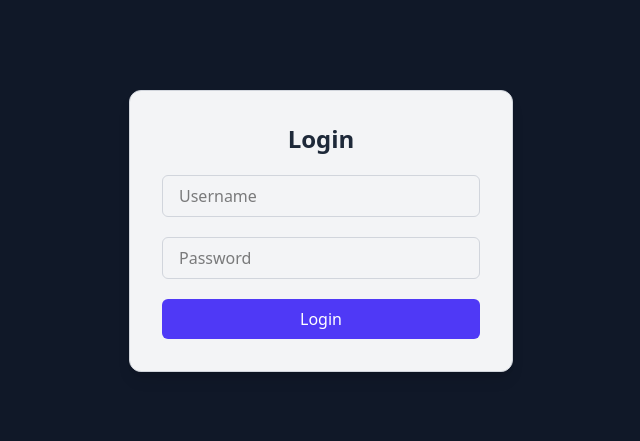
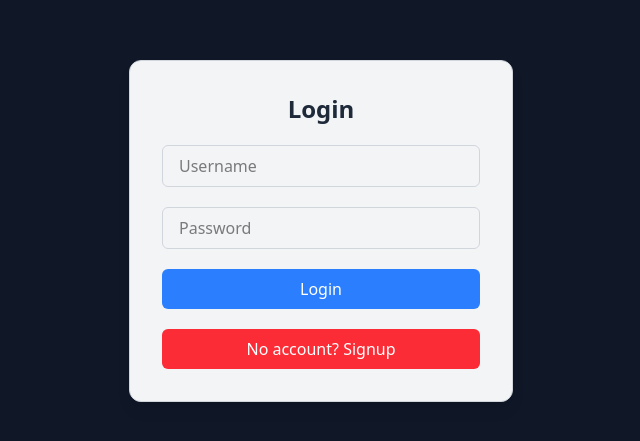
Before and after one commit to ArshiaYousefnia/noteManager_frontend, a Vue app: page /login in a window 1280 px wide. Shown: the part 193-634 px from the top of the page, without its empty margins (319-959 px from the left). Built offline with nearby package versions, Linux system fonts and the light colour scheme; no server answers.

Commit message:
signup and login pages merged and refactored

```diff
--- a/src/router/index.js
+++ b/src/router/index.js
@@ -1,11 +1,9 @@
 import { createRouter, createWebHistory } from 'vue-router'
-import Login from '@/views/Login.vue'
-import Signup from '@/views/Signup.vue'
 import Dashboard from '@/views/Dashboard.vue'
+import Login from "@/views/Login.vue";
 
 const routes = [
     { path: '/login', name: 'Login', component: Login },
-    { path: '/signup', name: 'Signup', component: Signup },
     {
         path: '/dashboard',
         name: 'Dashboard',
--- a/src/views/Dashboard.vue
+++ b/src/views/Dashboard.vue
@@ -1,7 +1,7 @@
 <script setup>
 import { ref, onMounted } from 'vue'
 import { getProfile, editProfile } from '@/services/accountServices.js'
-import { logout } from "@/services/authServices.js";
+import { logout } from "@/services/authServices.js"
 import { useToast } from 'vue-toastification'
 import router from "@/router/index.js"
 
--- a/src/views/Login.vue
+++ b/src/views/Login.vue
@@ -1,58 +1,27 @@
 <script setup>
-import { ref } from "vue"
-import { login } from "@/services/authServices.js"
-import router from "@/router/index.js"
-import {useToast} from "vue-toastification";
+import {ref} from "vue"
+import LoginCard from "@/views/LoginCard.vue"
+import SignupCard from "@/views/SignupCard.vue"
 
-const toast = useToast()
-const username = ref("")
-const password = ref("")
+const showLoginCard = ref(true)
 
-async function handleLogin() {
-  try {
-    await login(username.value, password.value)
-    toast.success("Logged In successfully.")
-    await router.push("/dashboard")
-  } catch (error) {
-    toast.error("Login failed")
-  }
+const toggleCard = () => {
+  showLoginCard.value = !showLoginCard.value
 }
 </script>
 
 <template>
   <div class="min-h-screen bg-gray-900 flex items-center justify-center">
-  <form
-      @submit.prevent="handleLogin"
-      class="max-w-sm mt-12 p-8 rounded-xl bg-gray-100 dark:bg-gray-800 shadow-lg border border-gray-300 dark:border-gray-600 mx-auto space-y-5"
-  >
-    <h2 class="text-2xl font-semibold text-center text-gray-800 dark:text-gray-100">Login</h2>
-
-    <input
-        type="text"
-        placeholder="Username"
-        required
-        v-model="username"
-        class="w-full px-4 py-2 border border-gray-300 dark:border-gray-600 rounded-md focus:outline-none focus:ring-2 focus:ring-indigo-500 dark:bg-gray-700 dark:text-white"
-        autocomplete="username"
-        aria-label="Username"
-    />
-
-    <input
-        type="password"
-        placeholder="Password"
-        required
-        v-model="password"
-        class="w-full px-4 py-2 border border-gray-300 dark:border-gray-600 rounded-md focus:outline-none focus:ring-2 focus:ring-indigo-500 dark:bg-gray-700 dark:text-white"
-        autocomplete="current-password"
-        aria-label="Password"
-    />
-
-    <button
-        type="submit"
-        class="w-full py-2 bg-indigo-600 hover:bg-indigo-700 text-white font-medium rounded-md transition"
-    >
-      Login
-    </button>
-  </form>
+    <transition
+        mode="out-in"
+        enter-active-class="transition duration-300 ease-out"
+        enter-from-class="opacity-0 scale-95"
+        enter-to-class="opacity-100 scale-100"
+        leave-active-class="transition duration-200 ease-in"
+        leave-from-class="opacity-100 scale-100"
+        leave-to-class="opacity-0 scale-95">
+      <LoginCard @toggle-card="toggleCard" v-if="showLoginCard"/>
+      <SignupCard @toggle-card="toggleCard" v-else/>
+    </transition>
   </div>
 </template>
--- /dev/null
+++ b/src/views/LoginCard.vue
@@ -0,0 +1,65 @@
+<script setup>
+import { ref } from "vue"
+import { login } from "@/services/authServices.js"
+import router from "@/router/index.js"
+import {useToast} from "vue-toastification"
+
+const toast = useToast()
+const username = ref("")
+const password = ref("")
+const emit = defineEmits(['toggle-card'])
+
+function emitToggle() {
+  emit("toggle-card")
+}
+
+async function handleLogin() {
+  try {
+    await login(username.value, password.value)
+    toast.success("Logged In successfully.")
+
+    await router.push("/dashboard")
+  } catch (error) {
+    toast.error("Login failed")
+  }
+}
+</script>
+
+<template>
+  <form
+      @submit.prevent="handleLogin"
+      class="max-w-sm mt-12 p-8 rounded-xl bg-gray-100 dark:bg-gray-800 shadow-lg border border-gray-300 dark:border-gray-600 mx-auto space-y-5"
+  >
+    <h2 class="text-2xl font-semibold text-center text-gray-800 dark:text-gray-100">Login</h2>
+
+    <input
+        type="text"
+        placeholder="Username"
+        required
+        v-model="username"
+        class="w-full px-4 py-2 border border-gray-300 dark:border-gray-600 rounded-md focus:outline-none focus:ring-2 focus:ring-indigo-500 dark:bg-gray-700 dark:text-white"
+        autocomplete="username"
+        aria-label="Username"
+    />
+
+    <input
+        type="password"
+        placeholder="Password"
+        required
+        v-model="password"
+        class="w-full px-4 py-2 border border-gray-300 dark:border-gray-600 rounded-md focus:outline-none focus:ring-2 focus:ring-indigo-500 dark:bg-gray-700 dark:text-white"
+        autocomplete="current-password"
+        aria-label="Password"
+    />
+    <button
+        type="submit"
+        class="w-full py-2 bg-blue-500 hover:bg-blue-600 text-white font-medium rounded-md" >
+      Login
+    </button>
+    <button
+        type="button" @click="emitToggle"
+        class="bg-red-500 hover:bg-red-600 py-2 w-full text-white font-medium rounded-md" >
+      No account? Signup
+    </button>
+  </form>
+</template>
--- a/src/views/Signup.vue
+++ b/src/views/SignupCard.vue
@@ -8,6 +8,11 @@ const toast = useToast()
 const username = ref("")
 const password = ref("")
 const email = ref("")
+const emit = defineEmits(['toggle-card'])
+
+function emitToggle() {
+  emit("toggle-card")
+}
 
 async function signUp() {
   try {
@@ -19,8 +24,8 @@ async function signUp() {
 
     if (res.status === 201) {
       toast.success("Signed Up Successfully")
-      await router.push("/login")
     }
+    emit("toggle-card")
   } catch (error) {
     toast.error("Signup failed")
   }
@@ -28,7 +33,6 @@ async function signUp() {
 </script>
 
 <template>
-  <div class="min-h-screen bg-gray-900 flex items-center justify-center">
   <form
       @submit.prevent="signUp"
       class="max-w-sm mt-12 p-8 rounded-xl bg-gray-100 dark:bg-gray-800 shadow-lg border border-gray-300 dark:border-gray-600 mx-auto space-y-5"
@@ -65,13 +69,15 @@ async function signUp() {
         autocomplete="new-password"
         aria-label="Password"
     />
-
     <button
         type="submit"
-        class="w-full py-2 bg-indigo-600 hover:bg-indigo-700 text-white font-medium rounded-md transition"
-    >
-      Sign Up
+        class="w-full py-2 bg-blue-500 hover:bg-blue-600 text-white font-medium rounded-md" >
+      Signup
+    </button>
+    <button
+        type="button" @click="emitToggle"
+        class="bg-red-500 hover:bg-red-600 py-2 w-full text-white font-medium rounded-md" >
+      Already have an account? Login
     </button>
   </form>
-  </div>
 </template>
```
